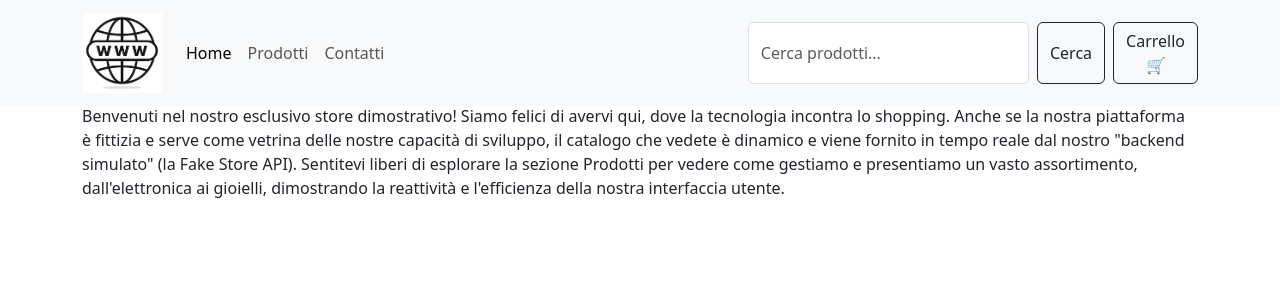
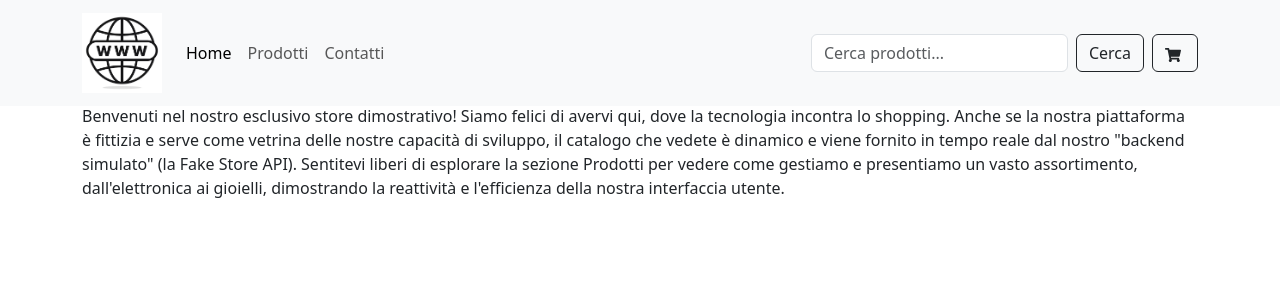
Before and after one commit to Marianna-Dalterio/react-router, a React (Vite) app: page / in a window 1280 px wide. Shown: the top 300 px of the page. Built offline with nearby package versions, Linux system fonts and the light colour scheme.

Commit message:
install bs-icon and add cart icon in navbar

```diff
--- a/package.json
+++ b/package.json
@@ -13,6 +13,7 @@
     "axios": "^1.12.2",
     "react": "^19.1.1",
     "react-dom": "^19.1.1",
+    "react-icons": "^5.5.0",
     "react-router-dom": "^7.9.4"
   },
   "devDependencies": {
--- a/src/components/Navbar.jsx
+++ b/src/components/Navbar.jsx
@@ -2,6 +2,8 @@
 import { Link, NavLink } from "react-router-dom";
 
 import logo from "../assets/globe_logo.png";
+// Importo l'icona del carrello (ad esempio, da Font Awesome)
+import { FaShoppingCart } from "react-icons/fa";
 
 export default function Navbar() {
     return (
@@ -47,7 +49,8 @@ export default function Navbar() {
                                 aria-label="Search" />
                             <button className="btn btn-outline-dark " type="submit">Cerca</button>
                             <button className="btn btn-outline-dark ms-2 " type="button">
-                                Carrello 🛒
+                                <FaShoppingCart className="me-1" />
+                                {/* Aggiunto me-1 (margin-end) per distanziare l'icona dal testo */}
                             </button>
 
                         </form>
```
Also changed, not shown: 1 other file (tests, documents, lock files or other folders).
